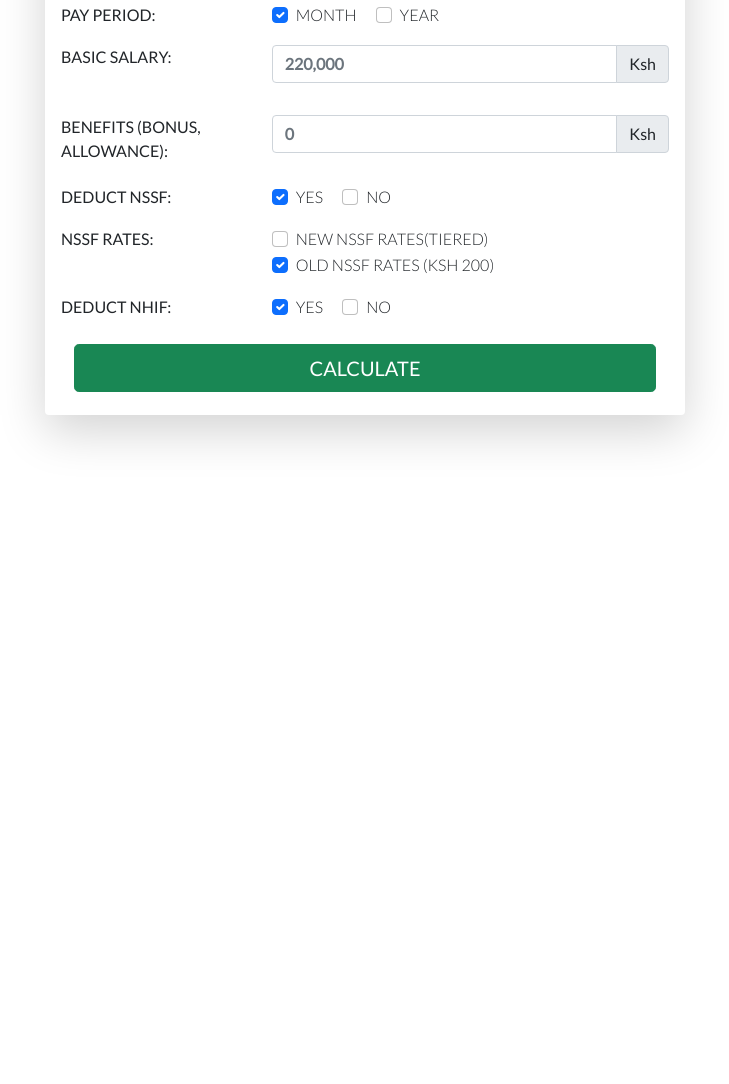
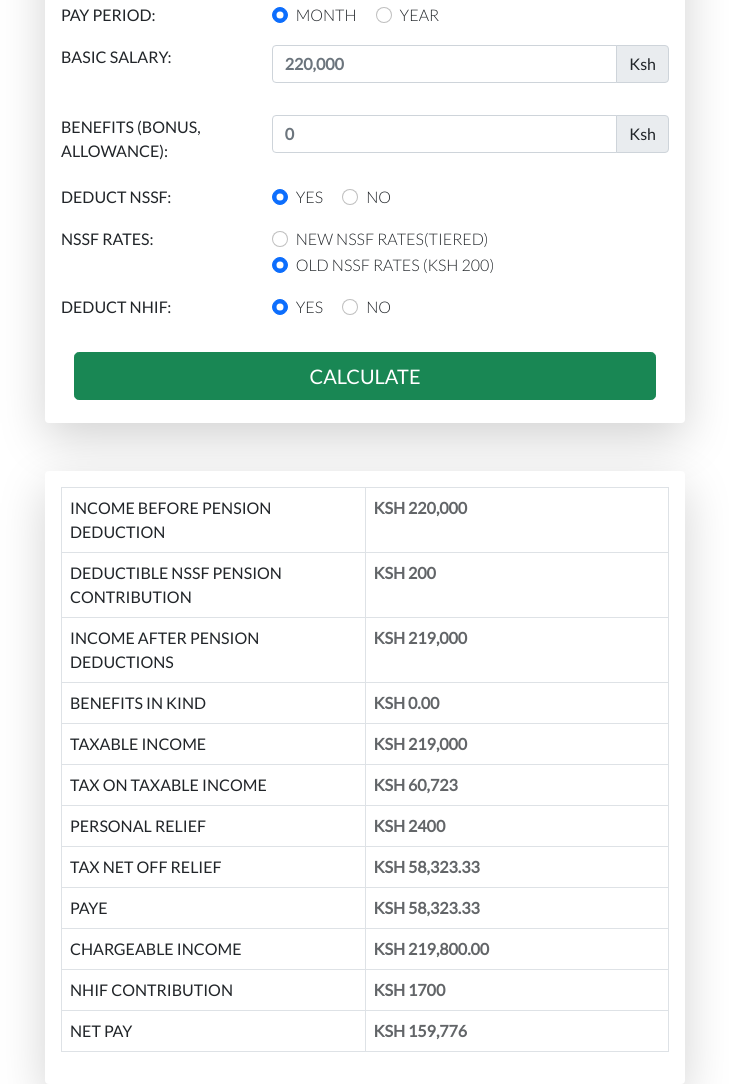
Before and after one commit to reinhardbuyabo/DAM-MASTER-PROJECT, a plain HTML site: page index.html in a window 1280 px wide. Shown: the part 137-1221 px from the top of the page, without its empty margins (275-1004 px from the left). Before the commit the page ends 800 px from the top, so only its background shows below. Drawn offline with nearby package versions, Linux system fonts and the light colour scheme.

Commit message:
functional radio buttons

```diff
--- a/assets/main.js
+++ b/assets/main.js
@@ -0,0 +1,51 @@
+let time = document.querySelectorAll("#first .form-check .form-check-input");
+let annual = false;
+
+for (let i = 0; i < time.length; i++) {
+    time[i].addEventListener("change", (e) => {
+        if (e.target.value == 'year') {
+            annual = true;
+        } else {
+            annual = false;
+        }
+    })
+}
+
+let nssf = document.querySelectorAll("#fourth .form-check .form-check-input");
+let deductnssf = true;
+
+for (let i = 0; i < nssf.length; i++) {
+    nssf[i].addEventListener("change", (e) => {
+        if (e.target.value == 'no') {
+            deductnssf = false;
+        } else {
+            deductnssf = true;
+        }
+    })
+}
+
+let rates = document.querySelectorAll("#fifth .form-check .form-check-input");
+let old = true;
+
+for (let i = 0; i < rates.length; i++) {
+    rates[i].addEventListener("change", (e) => {
+        if (e.target.value == 'new') {
+            old = false;
+        } else {
+            old = true;
+        }
+    })
+}
+
+let nhif = document.querySelectorAll("#sixth .form-check .form-check-input");
+let deductnhif = true;
+
+for (let i = 0; i < nhif.length; i++) {
+    nhif[i].addEventListener("change", (e) => {
+        if (e.target.value == 'no') {
+            deductnhif = false;
+        } else {
+            deductnhif = true;
+        }
+    })
+}
--- a/assets/styles.css
+++ b/assets/styles.css
@@ -9,9 +9,9 @@ h1 {
     font-weight: 800;
 }
 
-.container {
+.container#getinput {
     width: 50vw;
-
+    display: block;
 }
 
 .col-8 {
@@ -21,3 +21,13 @@ h1 {
 ::-webkit-input-placeholder {
     font-weight: 800;
 }
+
+.container#display {
+    display: block;
+    width: 50vw;
+}
+
+.cash {
+    font-weight: 800;
+    opacity: 0.7;
+}
--- a/index.html
+++ b/index.html
@@ -16,13 +16,13 @@
             <div class="col-4">
               PAY PERIOD:
             </div>
-            <div class="col-8">
+            <div class="col-8" id="first">
                 <div class="form-check form-check-inline">
-                    <input class="form-check-input" type="checkbox" id="inlineCheckbox1" value="month" checked>
+                    <input name="time" class="form-check-input" type="radio" id="inlineCheckbox1" value="month" checked>
                     <label class="form-check-label" for="inlineCheckbox1">MONTH</label>
                   </div>
                   <div class="form-check form-check-inline">
-                    <input class="form-check-input" type="checkbox" id="inlineCheckbox2" value="year">
+                    <input name="time" class="form-check-input" type="radio" id="inlineCheckbox2" value="year">
                     <label class="form-check-label" for="inlineCheckbox2">YEAR</label>
                   </div>
             </div>
@@ -56,13 +56,13 @@
             <div class="col-4">
               DEDUCT NSSF:
             </div>
-            <div class="col-8">
+            <div class="col-8" id="fourth">
                 <div class="form-check form-check-inline">
-                    <input class="form-check-input" type="checkbox" id="inlineCheckbox1" value="yes" checked>
+                    <input name="nssf" class="form-check-input" type="radio" id="inlineCheckbox1" value="yes" checked>
                     <label class="form-check-label" for="inlineCheckbox1">YES</label>
                   </div>
                   <div class="form-check form-check-inline">
-                    <input class="form-check-input" type="checkbox" id="inlineCheckbox2" value="no">
+                    <input name="nssf" class="form-check-input" type="radio" id="inlineCheckbox2" value="no">
                     <label class="form-check-label" for="inlineCheckbox2">NO</label>
                   </div>
             </div>
@@ -72,15 +72,15 @@
             <div class="col-4">
               NSSF RATES:
             </div>
-            <div class="col-8">
+            <div class="col-8" id="fifth">
                 <div class="form-check">
-                    <input class="form-check-input" type="checkbox" value="new" id="flexCheckDefault">
+                    <input name="rates" class="form-check-input" type="radio" value="new" id="flexCheckDefault">
                     <label class="form-check-label" for="flexCheckDefault">
                         NEW NSSF RATES(TIERED)
                     </label>
                   </div>
                   <div class="form-check">
-                    <input class="form-check-input" type="checkbox" value="old" id="flexCheckChecked" checked>
+                    <input name="rates" class="form-check-input" type="radio" value="old" id="flexCheckChecked" checked>
                     <label class="form-check-label" for="flexCheckChecked">
                       OLD NSSF RATES (KSH 200)
                     </label>
@@ -88,17 +88,17 @@
             </div>
           </div>
 
-          <div class="row justify-content-around mb-3">
+          <div class="row justify-content-around mb-4">
             <div class="col-4">
               DEDUCT NHIF:
             </div>
-            <div class="col-8">
+            <div class="col-8" id="sixth">
                 <div class="form-check form-check-inline">
-                    <input class="form-check-input" type="checkbox" id="inlineCheckbox1" value="yes" checked>
+                    <input name="nhif" class="form-check-input" type="radio" id="inlineCheckbox1" value="yes" checked>
                     <label class="form-check-label" for="inlineCheckbox1">YES</label>
                   </div>
                   <div class="form-check form-check-inline">
-                    <input class="form-check-input" type="checkbox" id="inlineCheckbox2" value="no">
+                    <input name="nhif" class="form-check-input" type="radio" id="inlineCheckbox2" value="no">
                     <label class="form-check-label" for="inlineCheckbox2">NO</label>
                   </div>
             </div>
@@ -109,6 +109,71 @@
           </div>
     </div>
 
+    <div id="display" class="container shadow-lg p-3 mt-5 bg-body rounded">
+        <table class="table table-bordered">
+
+                <tr>
+                    <td class="about col-6">INCOME BEFORE PENSION DEDUCTION</td>
+                    <td class="cash">KSH <span id="pre-income">220,000</span></td>
+                </tr>
+
+                <tr>
+                    <td class="about">DEDUCTIBLE NSSF PENSION CONTRIBUTION</td>
+                    <td class="cash">KSH <span id="nssf">200</span></td>
+                </tr>
+
+                <tr>
+                    <td class="about">INCOME AFTER PENSION DEDUCTIONS</td>
+                    <td class="cash">KSH <span id="post-income">219,000</span></td>
+                </tr>
+
+                <tr>
+                    <td class="about">BENEFITS IN KIND</td>
+                    <td class="cash">KSH <span id="benefits">0.00</span></td>
+                </tr>
+
+                <tr>
+                    <td class="about">TAXABLE INCOME</td>
+                    <td class="cash">KSH <span id="taxable-income">219,000</span></td>
+                </tr>
+
+                <tr>
+                    <td class="about">TAX ON TAXABLE INCOME</td>
+                    <td class="cash">KSH <span id="tax-on-taxable-income">60,723</span></td>
+                </tr>
+
+                <tr>
+                    <td class="about">PERSONAL RELIEF</td>
+                    <td class="cash">KSH <span id="personal-relief">2400</span></td>
+                </tr>
+
+                <tr>
+                    <td class="about">TAX NET OFF RELIEF</td>
+                    <td class="cash">KSH <span id="tax-off-relief">58,323.33</span></td>
+                </tr>
+
+                <tr>
+                    <td class="about">PAYE</td>
+                    <td class="cash">KSH <span id="paye">58,323.33</span></td>
+                </tr>
+
+                <tr>
+                    <td class="about">CHARGEABLE INCOME</td>
+                    <td class="cash">KSH <span id="chargeable">219,800.00</span></td>
+                </tr>
+
+                <tr>
+                    <td class="about">NHIF CONTRIBUTION</td>
+                    <td class="cash">KSH <span id="nhif">1700</span></td>
+                </tr>
+
+                <tr>
+                    <td class="about">NET PAY</td>
+                    <td class="cash">KSH <span id="net-pay">159,776</span></td>
+                </tr>
+          </table>
+    </div>
+
     <script src="https://cdn.jsdelivr.net/npm/@popperjs/core@2.9.2/dist/umd/popper.min.js" integrity="sha384-IQsoLXl5PILFhosVNubq5LC7Qb9DXgDA9i+tQ8Zj3iwWAwPtgFTxbJ8NT4GN1R8p" crossorigin="anonymous"></script>
     <script src="https://cdn.jsdelivr.net/npm/bootstrap@5.0.2/dist/js/bootstrap.min.js" integrity="sha384-cVKIPhGWiC2Al4u+LWgxfKTRIcfu0JTxR+EQDz/bgldoEyl4H0zUF0QKbrJ0EcQF" crossorigin="anonymous"></script>
     <script src="./assets/main.js"></script>
```
